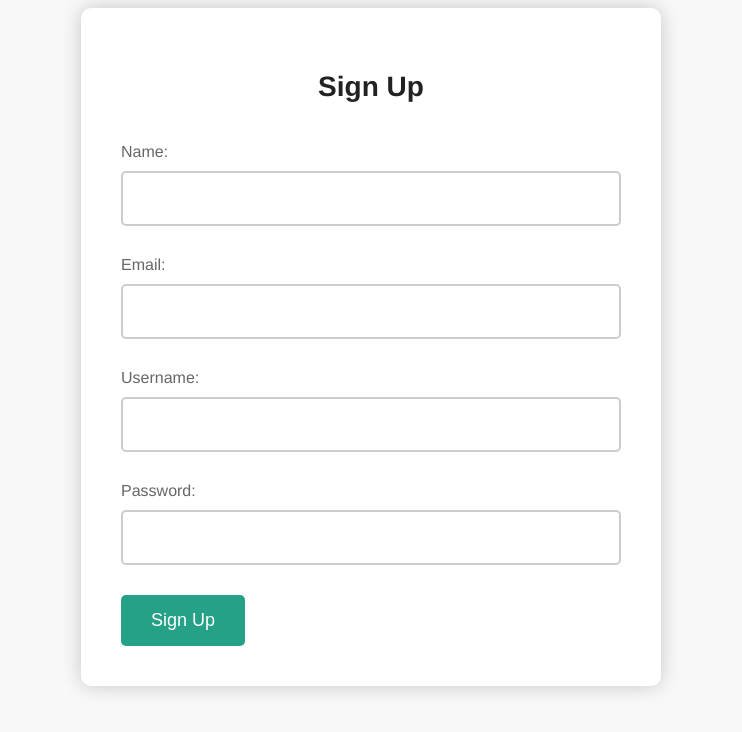
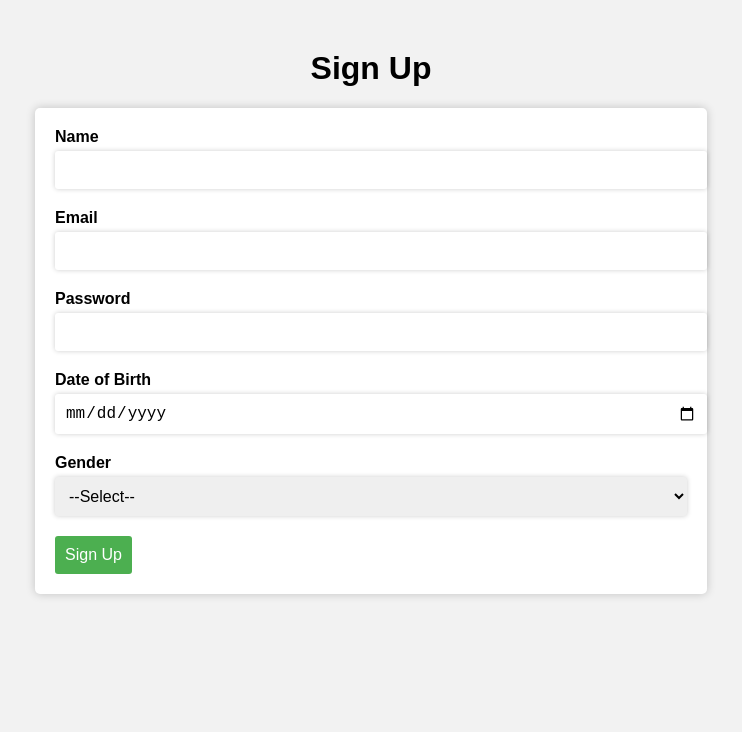
Before and after one commit to Manas-Singhal/Insta-Service-Updated-version-2.0, a plain HTML site: page signup.html in a window 1280 px wide. Shown: the whole page, without its empty margins (269-1011 px from the left). Drawn offline with Linux system fonts and the light colour scheme.

Commit message:
added new sign up page

```diff
--- a/signup.html
+++ b/signup.html
@@ -1,80 +1,89 @@
 <!DOCTYPE html>
-<html lang="en">
+<html>
 
 <head>
-    <meta charset="UTF-8">
     <title>Sign Up</title>
     <style>
         body {
-            background-color: #f8f8f8;
-            font-family: 'Helvetica Neue', sans-serif;
+            font-family: Arial, sans-serif;
+            background-color: #f2f2f2;
+        }
+
+        h1 {
+            text-align: center;
+            margin-top: 50px;
         }
 
         form {
             background-color: #fff;
-            max-width: 500px;
+            width: 50%;
             margin: 0 auto;
-            padding: 40px;
-            border-radius: 10px;
-            box-shadow: 0 0 20px rgba(0, 0, 0, 0.2);
-        }
-
-        h2 {
-            text-align: center;
-            font-size: 28px;
-            margin-bottom: 40px;
-            color: #222;
+            padding: 20px;
+            border-radius: 5px;
+            box-shadow: 0px 0px 10px rgba(0, 0, 0, 0.2);
         }
 
         label {
             display: block;
-            margin-bottom: 10px;
-            color: #666;
+            font-weight: bold;
+            margin-bottom: 5px;
+        }
+
+        input[type=text],
+        input[type=email],
+        input[type=password],
+        input[type=date],
+        select {
+            width: 100%;
+            padding: 10px;
+            margin-bottom: 20px;
+            border: none;
+            border-radius: 3px;
+            box-shadow: 0px 0px 5px rgba(0, 0, 0, 0.2);
             font-size: 16px;
         }
 
-        input[type="text"],
-        input[type="email"],
-        input[type="password"] {
-            width: 100%;
-            padding: 15px;
-            margin-bottom: 30px;
-            border: 2px solid #ccc;
-            border-radius: 5px;
-            box-sizing: border-box;
-            font-size: 18px;
-            color: #555;
+        button[type=submit] {
+            background-color: #4CAF50;
+            color: #fff;
+            border: none;
+            border-radius: 3px;
+            padding: 10px;
+            cursor: pointer;
+            font-size: 16px;
         }
 
-        input[type="submit"] {
-            background-color: #25a187;
-            color: #fff;
-            padding: 15px 30px;
-            border: none;
-            border-radius: 5px;
-            font-size: 18px;
-            cursor: pointer;
-            transition: background-color 0.3s ease-in-out;
-        }
-
-        input[type="submit"]:hover {
-            background-color: #1e7c67;
+        button[type=submit]:hover {
+            background-color: #3e8e41;
         }
     </style>
 </head>
 
 <body>
+    <h1>Sign Up</h1>
     <form>
-        <h2>Sign Up</h2>
-        <label for="name">Name:</label>
+        <label for="name">Name</label>
         <input type="text" id="name" name="name" required>
-        <label for="email">Email:</label>
+
+        <label for="email">Email</label>
         <input type="email" id="email" name="email" required>
-        <label for="username">Username:</label>
-        <input type="text" id="username" name="username" required>
-        <label for="password">Password:</label>
+
+        <label for="password">Password</label>
         <input type="password" id="password" name="password" required>
-        <input type="submit" value="Sign Up">
+
+        <label for="dob">Date of Birth</label>
+        <input type="date" id="dob" name="dob" required>
+
+        <label for="gender">Gender</label>
+        <select id="gender" name="gender" required>
+				<option value="">--Select--</option>
+				<option value="male">Male</option>
+				<option value="female">Female</option>
+				<option value="non-binary">Non-Binary</option>
+				<option value="prefer-not-to-say">Prefer not to say</option>
+			</select>
+
+        <button type="submit">Sign Up</button>
     </form>
 </body>
 
```
Also changed, not shown: index.html (+4 -4 lines).
